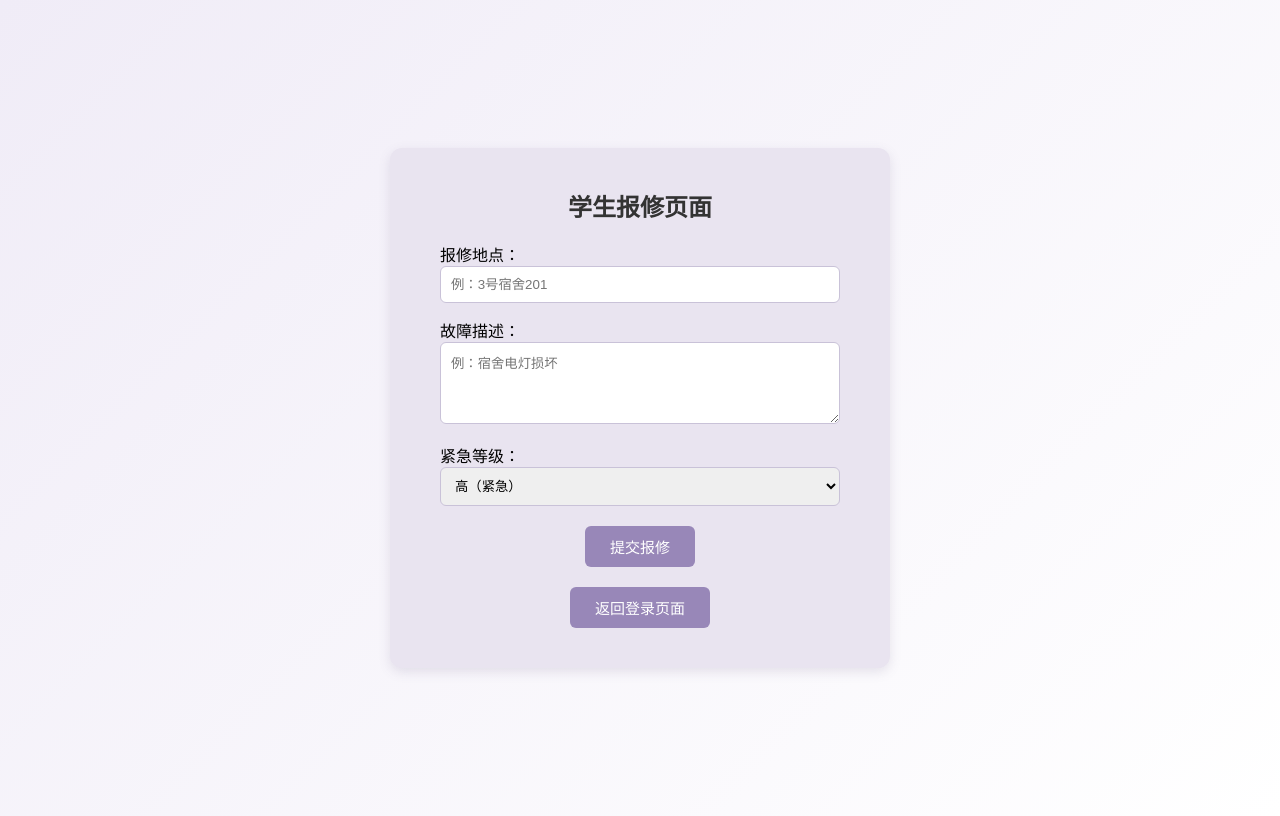
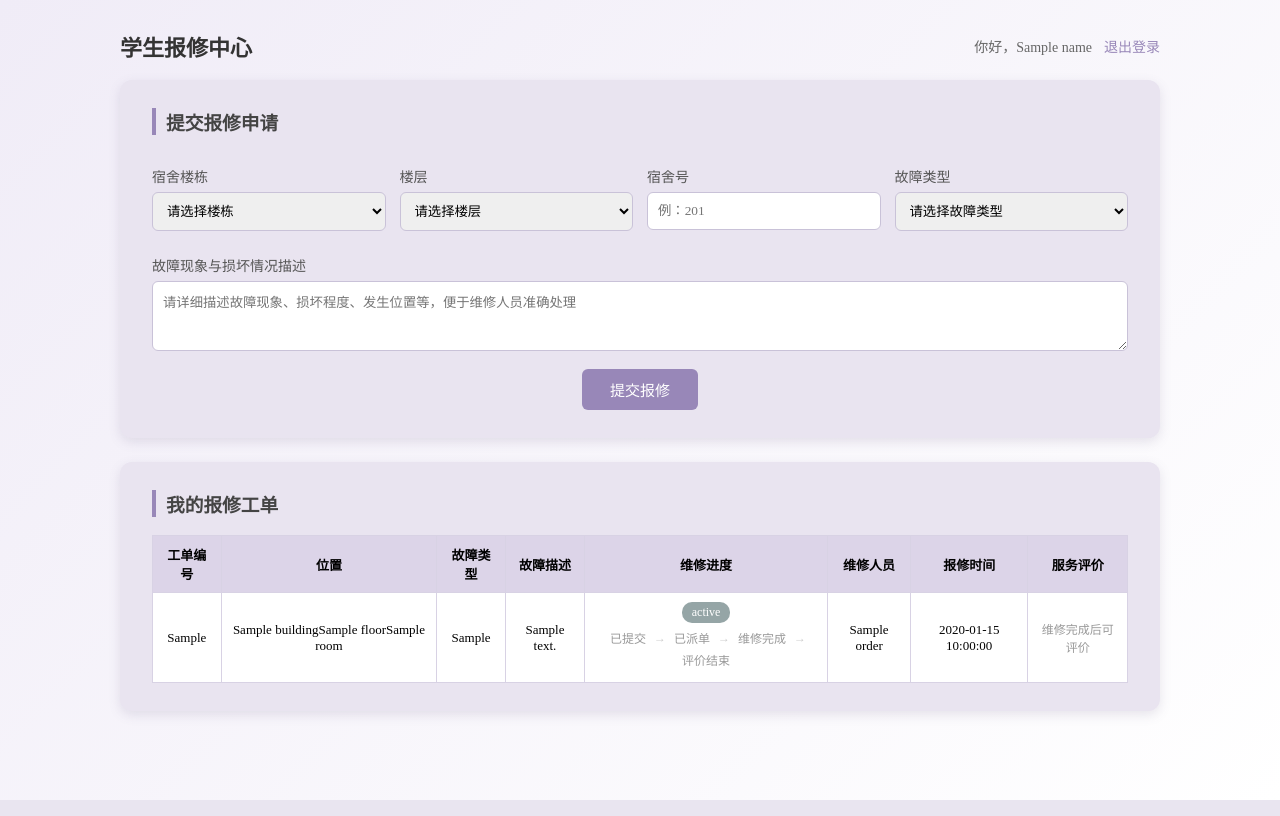
Before and after one commit to nannn12/dorm-repair-system, a Flask app: template templates/student.html in a window 1280 px wide. Run offline with Flask 3, Linux system fonts and the light colour scheme; the template is opened without the code that fills it: most values are stand-ins (such as "Sample title", 1, 10 or a date in 2020).

Commit message:
Revamp student repair request page layout
Updated the student repair request page with a new layout and additional fields for better user experience.

```diff
--- a/templates/student.html
+++ b/templates/student.html
@@ -2,51 +2,150 @@
 <html>
 <head>
 <meta charset="utf-8">
-<title>学生报修</title>
+<title>学生报修中心</title>
 <style>
-body{background:linear-gradient(135deg,#f0ecf7,#ffffff);min-height:100vh;display:flex;justify-content:center;align-items:center;font-family:Microsoft Yahei;}
-.card{background:#e9e4f0;padding:40px 50px;border-radius:12px;box-shadow:0 4px 12px rgba(100,90,130,0.15);width:400px;}
-h2{text-align:center;color:#333;margin-top:0;}
-.item{margin:15px 0;}
-input,textarea,select{width:100%;padding:10px;border:1px solid #c9c2d8;border-radius:6px;box-sizing:border-box;}
-button{padding:10px 25px;background:#9887b8;color:white;border:none;border-radius:6px;font-size:15px;cursor:pointer;margin:0 8px;}
+*{box-sizing:border-box;}
+body{background:linear-gradient(135deg,#f0ecf7,#ffffff);min-height:100vh;font-family:Microsoft Yahei;margin:0;padding:30px 0;}
+.wrap{max-width:1080px;margin:0 auto;padding:0 20px;}
+.topbar{display:flex;justify-content:space-between;align-items:center;margin-bottom:18px;}
+.topbar h2{margin:0;color:#333;font-size:22px;}
+.topbar .user{color:#666;font-size:14px;}
+.topbar a{color:#9887b8;text-decoration:none;margin-left:12px;font-size:14px;}
+.card{background:#e9e4f0;padding:28px 32px;border-radius:12px;box-shadow:0 4px 12px rgba(100,90,130,0.15);margin-bottom:24px;}
+.card h3{margin-top:0;color:#444;border-left:4px solid #9887b8;padding-left:10px;}
+.row{display:flex;gap:14px;flex-wrap:wrap;}
+.item{margin:12px 0;flex:1;min-width:180px;}
+.item label{display:block;font-size:14px;color:#555;margin-bottom:6px;}
+input,textarea,select{width:100%;padding:10px;border:1px solid #c9c2d8;border-radius:6px;font-family:inherit;}
+button{padding:10px 28px;background:#9887b8;color:white;border:none;border-radius:6px;font-size:15px;cursor:pointer;}
 button:hover{background:#806fa0;}
 .msg{color:#27ae60;text-align:center;font-size:14px;margin:10px 0;}
-.btn-row{text-align:center;margin-top:20px;}
+.msg-err{color:#e74c3c;}
+table{border-collapse:collapse;width:100%;margin-top:8px;background:#fff;}
+td,th{border:1px solid #d8d2e4;padding:9px;text-align:center;font-size:13px;vertical-align:middle;}
+th{background:#dcd4e8;}
+.tag{display:inline-block;padding:3px 10px;border-radius:10px;font-size:12px;color:#fff;}
+.t-pending{background:#f39c12;}
+.t-assigned{background:#3498db;}
+.t-finished{background:#9b59b6;}
+.t-evaluated{background:#27ae60;}
+.t-rejected{background:#95a5a6;}
+.steps{display:flex;align-items:center;justify-content:center;margin:4px 0 2px;flex-wrap:wrap;}
+.step{font-size:12px;color:#999;padding:2px 6px;}
+.step.on{color:#806fa0;font-weight:bold;}
+.arrow{color:#ccc;margin:0 2px;font-size:12px;}
+.stars{color:#f39c12;letter-spacing:2px;}
+.eval-form select,.eval-form input{margin-top:4px;}
+.small-btn{padding:5px 14px;font-size:13px;}
+.empty{text-align:center;color:#999;padding:20px;}
 </style>
 </head>
 <body>
-<div class="card">
-<h2>学生报修页面</h2>
+<div class="wrap">
+<div class="topbar">
+<h2>学生报修中心</h2>
+<div class="user">你好，{{ name }}<a href="/logout">退出登录</a></div>
+</div>
+
 {% with messages = get_flashed_messages() %}
   {% if messages %}
     {% for msg in messages %}
-    <p class="msg">{{ msg }}</p >
+    <p class="msg">{{ msg }}</p>
     {% endfor %}
   {% endif %}
 {% endwith %}
-<form method="post">
-<div class="item">
-报修地点：<input type="text" name="place" placeholder="例：3号宿舍201">
+
+<!-- 标准化报修填报 -->
+<div class="card">
+<h3>提交报修申请</h3>
+<form method="post" action="/student/submit">
+<div class="row">
+<div class="item"><label>宿舍楼栋</label>
+<select name="building" required>
+<option value="">请选择楼栋</option>
+{% for b in ['1号宿舍楼','2号宿舍楼','3号宿舍楼','4号宿舍楼','5号宿舍楼','6号宿舍楼','7号宿舍楼','8号宿舍楼'] %}
+<option value="{{ b }}">{{ b }}</option>
+{% endfor %}
+</select></div>
+<div class="item"><label>楼层</label>
+<select name="floor" required>
+<option value="">请选择楼层</option>
+{% for f in ['1层','2层','3层','4层','5层','6层'] %}
+<option value="{{ f }}">{{ f }}</option>
+{% endfor %}
+</select></div>
+<div class="item"><label>宿舍号</label>
+<input type="text" name="room" placeholder="例：201" required></div>
+<div class="item"><label>故障类型</label>
+<select name="fault_type" required>
+<option value="">请选择故障类型</option>
+{% for t in fault_types %}
+<option value="{{ t }}">{{ t }}</option>
+{% endfor %}
+</select></div>
 </div>
-<div class="item">
-故障描述：<textarea name="desc" rows="4" placeholder="例：宿舍电灯损坏"></textarea>
-</div>
-<div class="item">
-紧急等级：
-<select name="level">
-<option value="高">高（紧急）</option>
-<option value="中">中</option>
-<option value="低">低</option>
-</select>
-</div>
-<div class="btn-row">
+<div class="item"><label>故障现象与损坏情况描述</label>
+<textarea name="desc" rows="3" placeholder="请详细描述故障现象、损坏程度、发生位置等，便于维修人员准确处理" required></textarea></div>
+<div style="text-align:center;margin-top:14px;">
 <button type="submit">提交报修</button>
 </div>
 </form>
-<!-- ==========这里是修改的返回按钮========== -->
-<div class="btn-row">
-    <button type="button" onclick="location.href='/login'">返回登录页面</button>
+</div>
+
+<!-- 个人工单全量查询 + 进度查看 -->
+<div class="card">
+<h3>我的报修工单</h3>
+{% if orders %}
+<table>
+<tr>
+<th>工单编号</th><th>位置</th><th>故障类型</th><th>故障描述</th>
+<th>维修进度</th><th>维修人员</th><th>报修时间</th><th>服务评价</th>
+</tr>
+{% for o in orders %}
+<tr>
+<td>{{ o['order_no'] }}</td>
+<td>{{ o['building'] }}{{ o['floor'] }}{{ o['room'] }}</td>
+<td>{{ o['fault_type'] }}</td>
+<td style="max-width:180px;">{{ o['description'] }}</td>
+<td>
+<span class="tag {% if o['status']=='待接单' %}t-pending{% elif o['status']=='维修中' %}t-assigned{% elif o['status']=='维修完成' %}t-finished{% elif o['status']=='评价结束' %}t-evaluated{% else %}t-rejected{% endif %}">{{ o['status'] }}</span>
+<div class="steps">
+<span class="step {% if o['status'] in ['待接单','维修中','维修完成','评价结束'] %}on{% endif %}">已提交</span><span class="arrow">→</span>
+<span class="step {% if o['status'] in ['维修中','维修完成','评价结束'] %}on{% endif %}">已派单</span><span class="arrow">→</span>
+<span class="step {% if o['status'] in ['维修完成','评价结束'] %}on{% endif %}">维修完成</span><span class="arrow">→</span>
+<span class="step {% if o['status']=='评价结束' %}on{% endif %}">评价结束</span>
+</div>
+{% if o['status']=='已驳回' %}<div style="font-size:12px;color:#95a5a6;">审核未通过，如有疑问请联系宿管</div>{% endif %}
+</td>
+<td>{{ o['worker_name'] or '待分配' }}</td>
+<td>{{ o['create_time'] }}</td>
+<td>
+{% if o['status'] == '维修完成' %}
+<form class="eval-form" method="post" action="/student/evaluate/{{ o['id'] }}">
+<select name="rating" required>
+<option value="">星级</option>
+<option value="5">★★★★★ 非常满意</option>
+<option value="4">★★★★ 满意</option>
+<option value="3">★★★ 一般</option>
+<option value="2">★★ 不满意</option>
+<option value="1">★ 非常不满意</option>
+</select>
+<input type="text" name="evaluate_text" placeholder="评价：时效/质量/态度" maxlength="100">
+<button class="small-btn" type="submit">提交评价</button>
+</form>
+{% elif o['status'] == '评价结束' %}
+<div class="stars">{% for i in range(o['rating'] or 0) %}★{% endfor %}</div>
+<div style="font-size:12px;color:#666;">{{ o['evaluate_text'] or '' }}</div>
+{% else %}
+<span style="color:#999;font-size:12px;">维修完成后可评价</span>
+{% endif %}
+</td>
+</tr>
+{% endfor %}
+</table>
+{% else %}
+<p class="empty">暂无报修记录，可在上方提交第一条报修申请。</p>
+{% endif %}
 </div>
 </div>
 </body>
```
